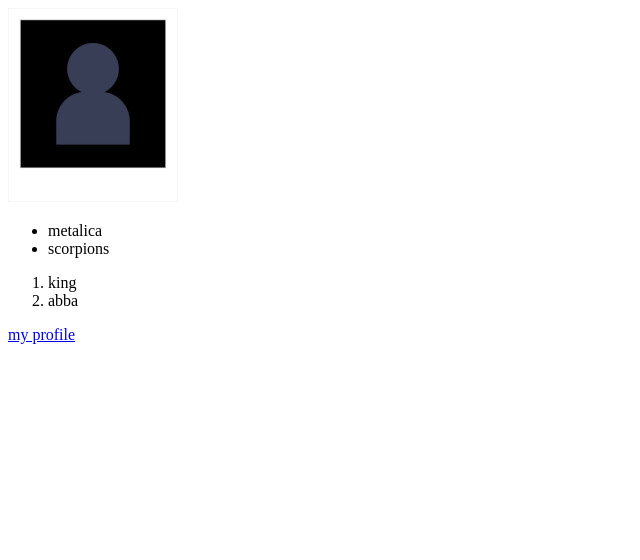
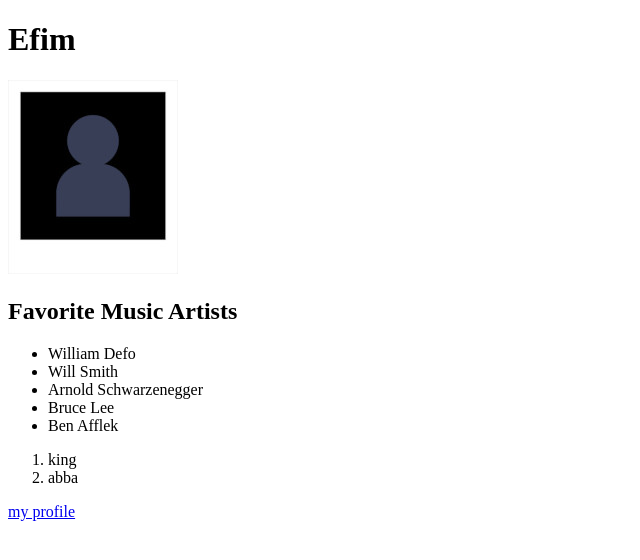
Before and after one commit to zzfima/Meta-Back-End-Developer-Professional-Certificate, a plain HTML site: page Introduction to Back-End Development/Programming Assignment Create and style a webpage/index.html in a window 1280 px wide. Shown: the whole page, without its empty margins (0-640 px from the left). Drawn offline with Linux system fonts and the light colour scheme.

Commit message:
programming assignment 1

```diff
--- a/Introduction to Back-End Development/Programming Assignment Create and style a webpage/index.html
+++ b/Introduction to Back-End Development/Programming Assignment Create and style a webpage/index.html
@@ -2,16 +2,32 @@
 <html>
 
 <head>
-    <title>My page</title>
+    <link rel="stylesheet" href="styles.css" />
+    <title>Efim Zabarsky</title>
 </head>
 
 <body>
-    <link rel="stylesheet" href="styles.css" />
-    <img src="photo.jpg" />
-    <ul>
-        <li>metalica</li>
-        <li>scorpions</li>
-    </ul>
+    <div>
+        <h1>Efim</h1>
+    </div>
+    <div>
+        <img id="photo" src="photo.jpg" />
+    </div>
+    <div>
+        <h2>Favorite Music Artists</h2>
+        <ul>
+            <li>William Defo</li>
+            <li>Will Smith</li>
+            <li>Arnold Schwarzenegger</li>
+            <li>Bruce Lee</li>
+            <li>Ben Afflek</li>
+        </ul>
+    </div>
+    <div></div>
+    <div></div>
+
+
+
     <ol>
         <li>king</li>
         <li>abba</li>
```
